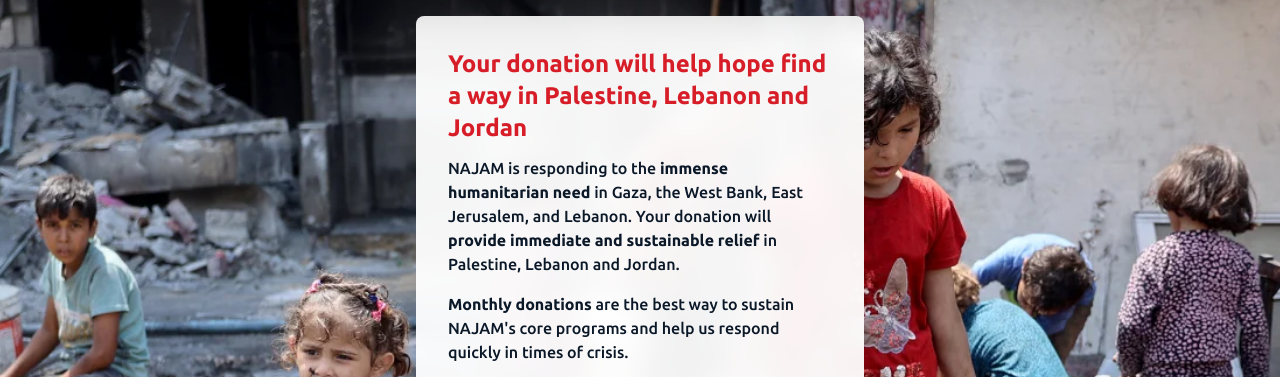
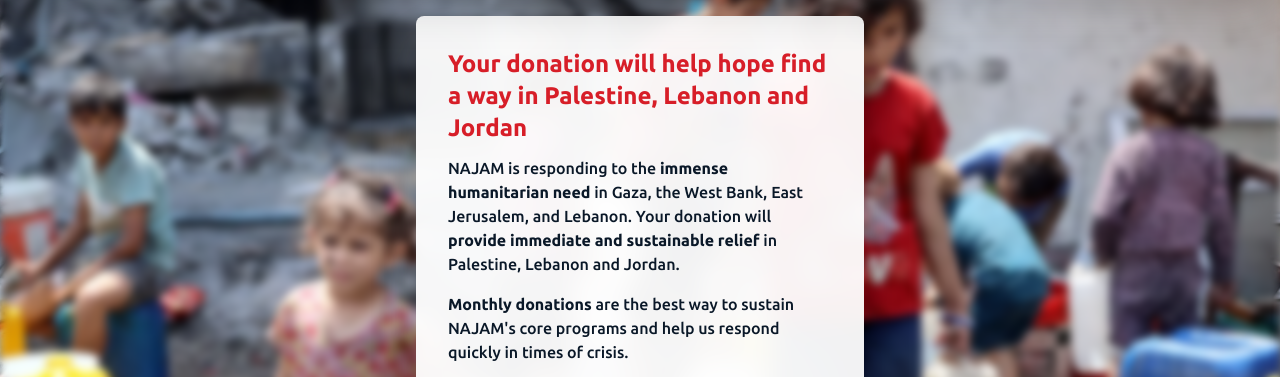
Before and after one commit to BrightPatani/NAJAM, a plain HTML site: page donate.html in a window 1280 px wide. Shown: the part 80-457 px from the top of the page. Drawn offline with nearby package versions, Linux system fonts and the light colour scheme.

Commit message:
donation form

```diff
--- a/donate.html
+++ b/donate.html
@@ -48,7 +48,9 @@
 </header>
   <!-- Mobile-only Top Image -->
 <div  class="sm:bg-[url('background.webp')]  sm:bg-cover sm:bg-center sm:min-h-screen sm:flex sm:items-center sm:justify-center bg-white">
-  <div class="block sm:hidden w-full h-48 bg-cover bg-center blur-md" style="background-image: url('background.webp');"></div>
+  <div class="hidden sm:block absolute inset-0 z-0">
+    <img src="background.webp" alt="Background" class="w-full h-full object-cover blur-sm" />
+  </div>
   <!-- Donation Form -->
   <div class="bg-[#ffffff] bg-opacity-95 shadow-2xl rounded-lg max-w-md w-full mx-auto p-6 sm:p-8 sm:my-8 sm:backdrop-blur-md">
     <h2 class="text-xl sm:text-2xl font-semibold text-[#d71e28] mb-3">
@@ -121,7 +123,6 @@
 
     <!-- Expanded Bank Payment Form (Hidden Initially) -->
 <div id="bank-payment-form" class="hidden mt-6 space-y-6">
-
   <!-- Contact Info -->
   <div>
     <h3 class="text-lg font-bold text-[#0A1828] mb-2">Contact Information</h3>
```
